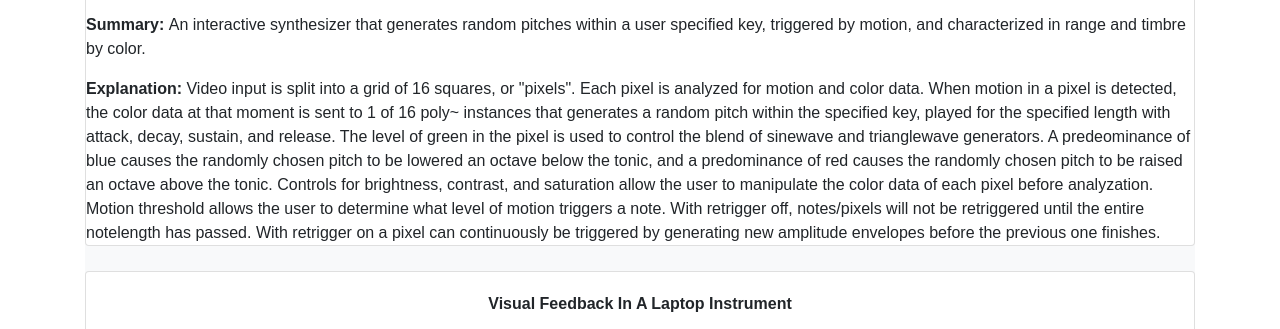
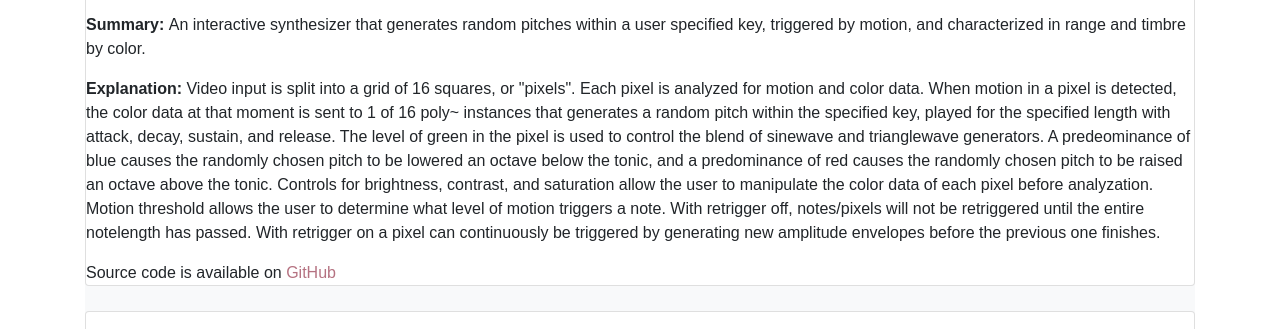
Before and after one commit to mdquigley/mdquigley.github.io, a plain HTML site: page portfolio.html in a window 1280 px wide. Shown: the part 621-950 px from the top of the page. Drawn offline with nearby package versions, Linux system fonts and the light colour scheme.

Commit message:
adding note for source code

```diff
--- a/portfolio.html
+++ b/portfolio.html
@@ -44,6 +44,7 @@
                   sinewave and trianglewave generators. A predeominance of blue causes the randomly chosen pitch to be lowered an octave below the tonic, and a predominance of red causes the randomly chosen pitch to be raised an octave above the
                   tonic. Controls for brightness, contrast, and saturation allow the user to manipulate the color data of each pixel before analyzation. Motion threshold allows the user to determine what level of motion triggers a note. With
                   retrigger off, notes/pixels will not be retriggered until the entire notelength has passed. With retrigger on a pixel can continuously be triggered by generating new amplitude envelopes before the previous one finishes.</p>
+                <p class="card-text">Source code is available on <a href="location" target="_blank">GitHub</a></p>
               </div>
             </div>
 
```
